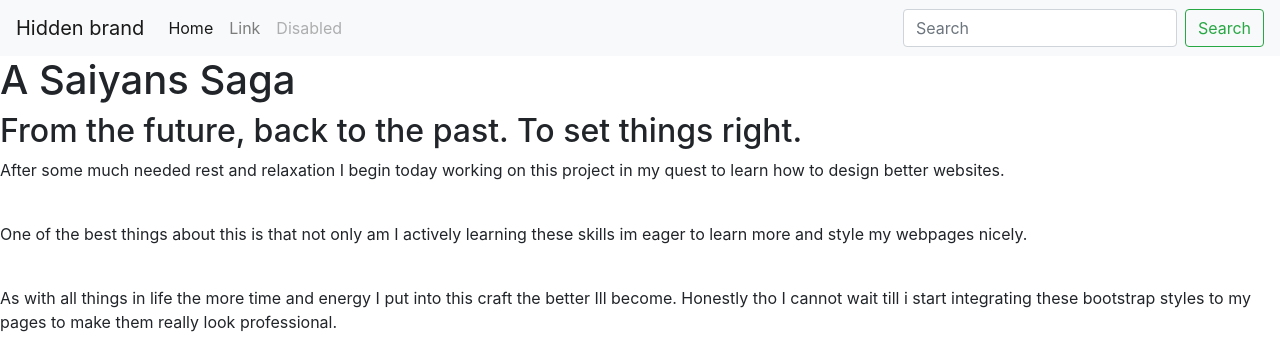
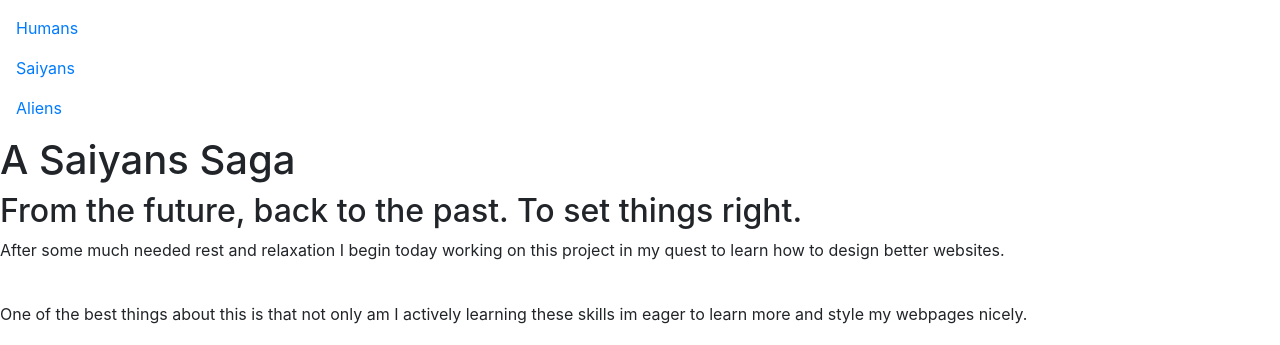
Before and after one commit to flyhightech/DragonBallZ_Website_Project, a plain HTML site: page index.html in a window 1280 px wide. Shown: the top 345 px of the page. Drawn offline with nearby package versions, Linux system fonts and the light colour scheme.

Commit message:
Add and delete

```diff
--- a/index.html
+++ b/index.html
@@ -10,28 +10,18 @@
 </head>
 
 <body>
-    <nav class="navbar navbar-expand-lg navbar-light bg-light">
-        <button class="navbar-toggler" type="button" data-toggle="collapse" data-target="#navbarTogglerDemo01" aria-controls="navbarTogglerDemo01" aria-expanded="false" aria-label="Toggle navigation">
-            <span class="navbar-toggler-icon"></span>
-        </button>
-        <div class="collapse navbar-collapse" id="navbarTogglerDemo01">
-            <a class="navbar-brand" href="#">Hidden brand</a>
-            <ul class="navbar-nav mr-auto mt-2 mt-lg-0">
-                <li class="nav-item active">
-                    <a class="nav-link" href="#">Home <span class="sr-only">(current)</span></a>
+    <nav class="navbar">
+        <ul class="navbar-nav">
+            <li class="nav-item">
+                <a class="nav-link" href="#">Humans</a>
             </li>
             <li class="nav-item">
-                    <a class="nav-link" href="#">Link</a>
+                <a class="nav-link" href="#">Saiyans</a>
             </li>
             <li class="nav-item">
-                    <a class="nav-link disabled" href="#">Disabled</a>
+                <a class="nav-link" href="#">Aliens</a>
             </li>
         </ul>
-            <form class="form-inline my-2 my-lg-0">
-                <input class="form-control mr-sm-2" type="search" placeholder="Search" aria-label="Search">
-                <button class="btn btn-outline-success my-2 my-sm-0" type="submit">Search</button>
-            </form>
-        </div>
     </nav>
 
     <h1>A Saiyans Saga</h1>
```
Lines whose indentation alone changed are shown as unchanged.
